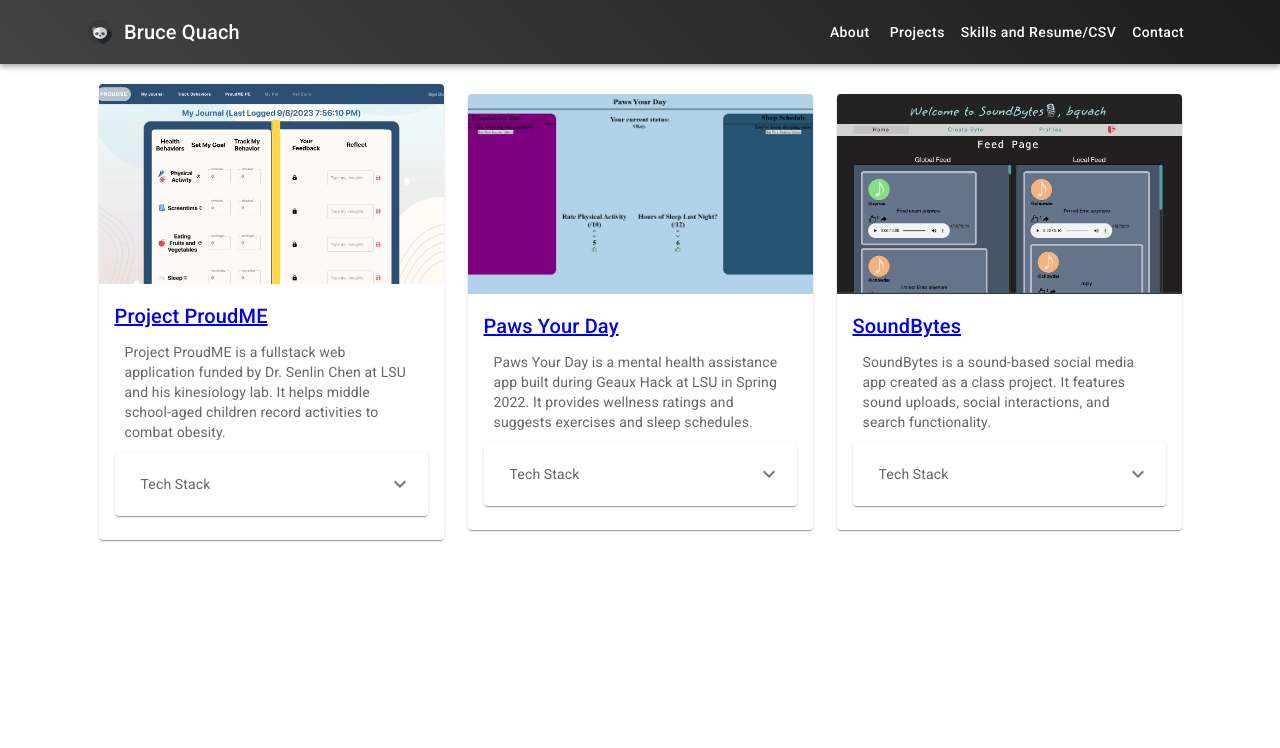
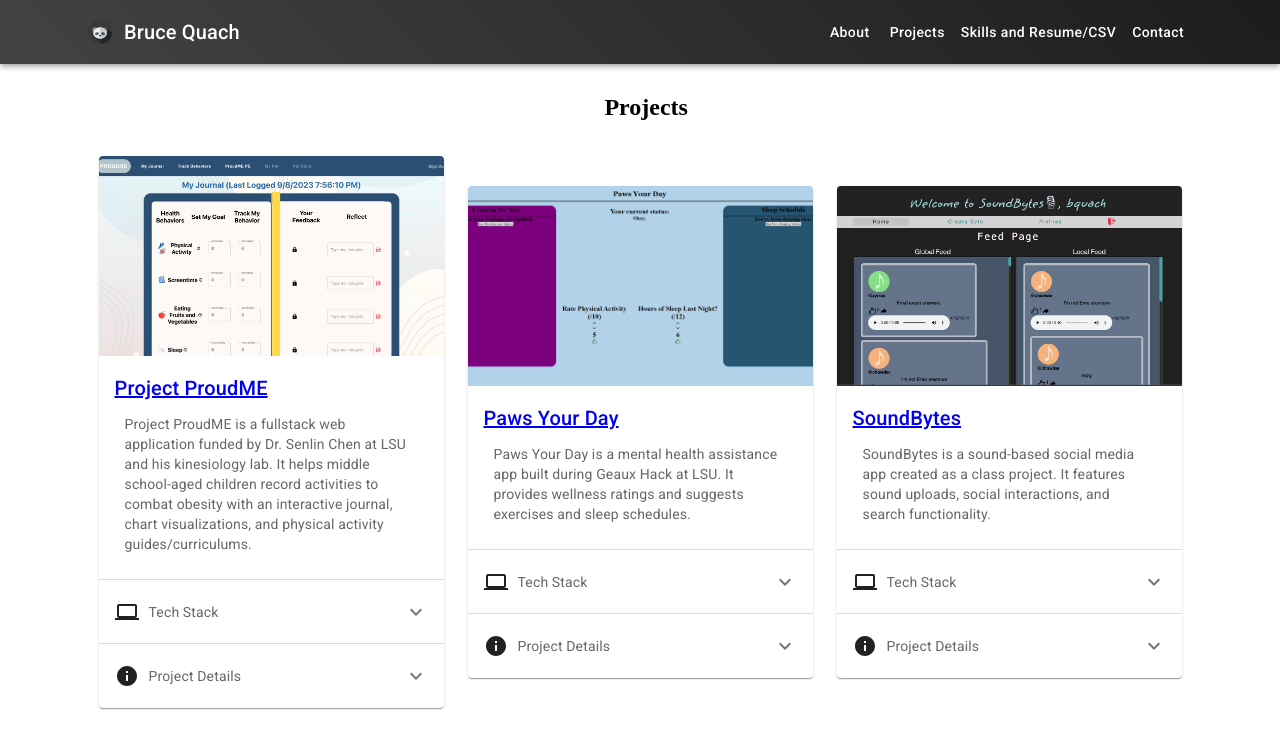
Before and after one commit to bquach1/website, a React (Create React App) app: page /links in a window 1280 px wide. Shown: the top 748 px of the page. Built offline with nearby package versions, Linux system fonts and the light colour scheme.

Commit message:
Add tech stack and project details

```diff
--- a/src/pages/links.js
+++ b/src/pages/links.js
@@ -11,25 +11,37 @@ import {
   AccordionDetails,
 } from "@mui/material";
 import ExpandMoreIcon from "@mui/icons-material/ExpandMore";
+import LaptopIcon from "@mui/icons-material/Laptop";
+import InfoIcon from "@mui/icons-material/Info";
 import styled from "styled-components";
 
 const Wrapper = styled(Box)`
   padding: 20px;
   display: flex;
+  flex-direction: column;
   justify-content: center;
   align-items: center;
   flex-wrap: wrap;
+  margin-bottom: 2%;
 `;
 
 const StyledCard = styled(Card)`
   max-width: 345px;
   border-radius: 20px;
   margin: 20px;
+  display: flex;
+  flex-direction: column; /* Make the card content stack vertically */
+  height: 100%; /* Ensure the card takes full height */
 
   &:hover {
     transform: scale(1.05);
     transition: 0.2s;
   }
+`;
+
+const FullWidthAccordion = styled(Accordion)`
+  width: 100%;
+  box-shadow: none;
 `;
 
 const Links = () => {
@@ -39,17 +51,19 @@ const Links = () => {
       href: "https://www.projectproudme.com/",
       imgSrc: require("./images/proudme_journal.png"),
       description:
-        "Project ProudME is a fullstack web application funded by Dr. Senlin Chen at LSU and his kinesiology lab. It helps middle school-aged children record activities to combat obesity.",
+        "Project ProudME is a fullstack web application funded by Dr. Senlin Chen at LSU and his kinesiology lab. It helps middle school-aged children record activities to combat obesity with an interactive journal, chart visualizations, and physical activity guides/curriculums.",
       techDetails:
-        "React.js, MongoDB, Node.js/Express.js, Render.com, Cloudflare, bcrypt.js, SendGrid API, Material UI.",
+        "React.js, MongoDB, Node.js/Express.js, Render.com, Cloudflare, bcrypt.js, SendGrid API, Material UI, Highcharts",
+      projectDetails:
+        "December 2022 - May 2024; independently completed fullstack web functionalities with UI/UX designer and project manager feedback.",
     },
     {
       title: "Paws Your Day",
       href: "https://bquach1.github.io/geaux-hack/",
       imgSrc: require("./images/geaux-hack.png"),
       description:
-        "Paws Your Day is a mental health assistance app built during Geaux Hack at LSU in Spring 2022. It provides wellness ratings and suggests exercises and sleep schedules.",
-      techDetails: "React, HTML/CSS, Sketch.js, Tone.js.",
+        "Paws Your Day is a mental health assistance app built during Geaux Hack at LSU. It provides wellness ratings and suggests exercises and sleep schedules.",
+      techDetails: "React.js, HTML/CSS, Sketch.js, Tone.js",
     },
     {
       title: "SoundBytes",
@@ -57,12 +71,13 @@ const Links = () => {
       imgSrc: require("./images/soundbytes.png"),
       description:
         "SoundBytes is a sound-based social media app created as a class project. It features sound uploads, social interactions, and search functionality.",
-      techDetails: "TypeScript, Firebase.",
+      techDetails: "TypeScript, Firebase",
     },
   ];
 
   return (
     <Wrapper>
+      <h2 style={{ marginBottom: "2%" }}>Projects</h2>
       <Stack
         direction="row"
         spacing={3}
@@ -89,23 +104,45 @@ const Links = () => {
               <Typography variant="body2" color="text.secondary">
                 {project.description}
               </Typography>
-              <Accordion>
+            </CardContent>
+            <FullWidthAccordion>
               <AccordionSummary
                 expandIcon={<ExpandMoreIcon />}
                 aria-controls={`panel-content-${index}`}
                 id={`panel-header-${index}`}
               >
+                <div style={{ display: "flex", alignItems: "center" }}>
+                  <LaptopIcon />
                   <Typography variant="body2" color="text.secondary">
                     Tech Stack
                   </Typography>
+                </div>
               </AccordionSummary>
               <AccordionDetails>
                 <Typography variant="caption" color="text.secondary">
                   {project.techDetails}
                 </Typography>
               </AccordionDetails>
-              </Accordion>
-            </CardContent>
+            </FullWidthAccordion>
+            <FullWidthAccordion>
+              <AccordionSummary
+                expandIcon={<ExpandMoreIcon />}
+                aria-controls={`panel-content-${index}`}
+                id={`panel-header-${index}`}
+              >
+                <div style={{ display: "flex", alignItems: "center" }}>
+                  <InfoIcon />
+                  <Typography variant="body2" color="text.secondary">
+                    Project Details
+                  </Typography>
+                </div>
+              </AccordionSummary>
+              <AccordionDetails>
+                <Typography variant="caption" color="text.secondary">
+                  {project.projectDetails}
+                </Typography>
+              </AccordionDetails>
+            </FullWidthAccordion>
           </StyledCard>
         ))}
       </Stack>
```
Lines whose indentation alone changed are shown as unchanged.
